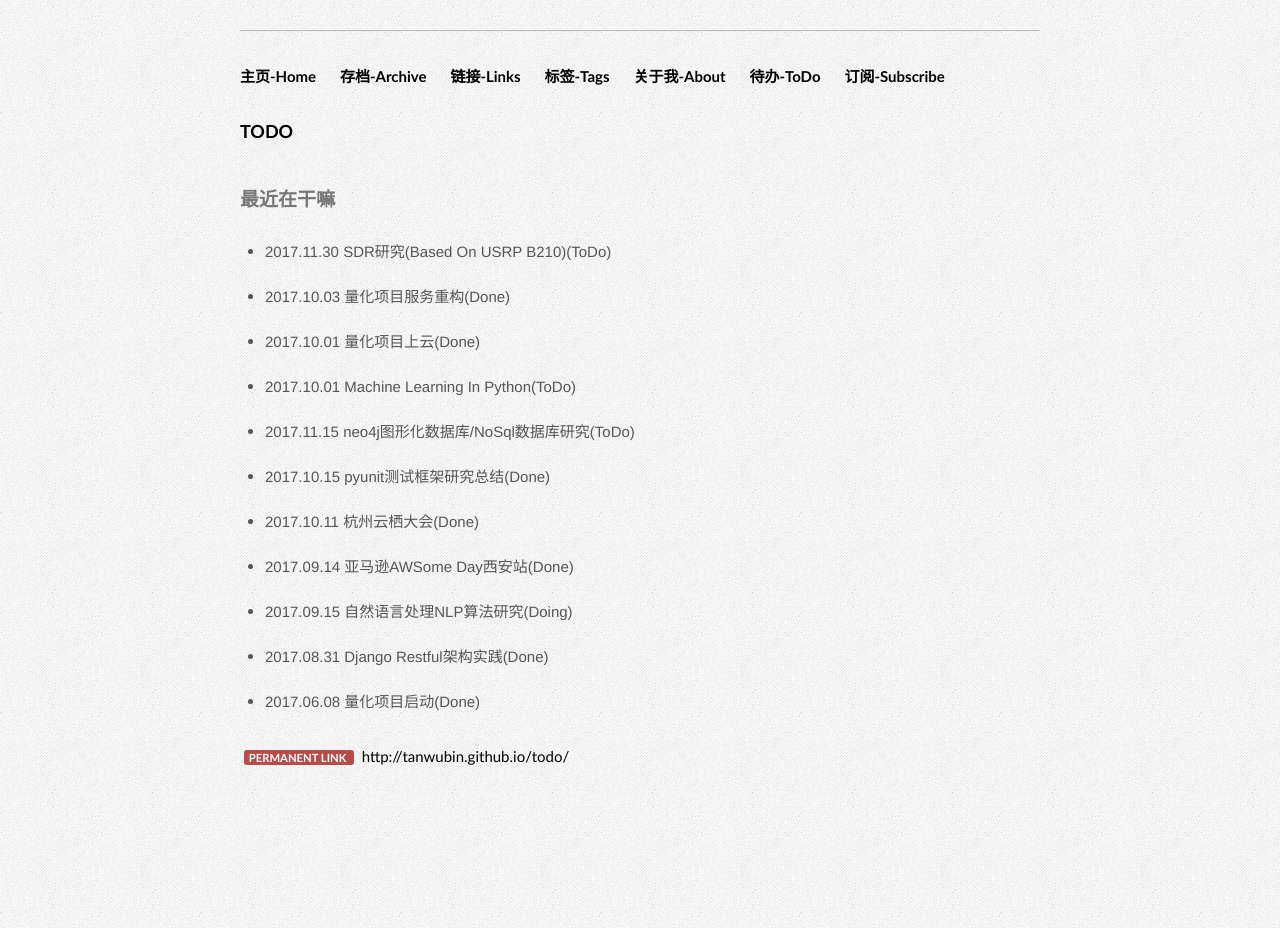
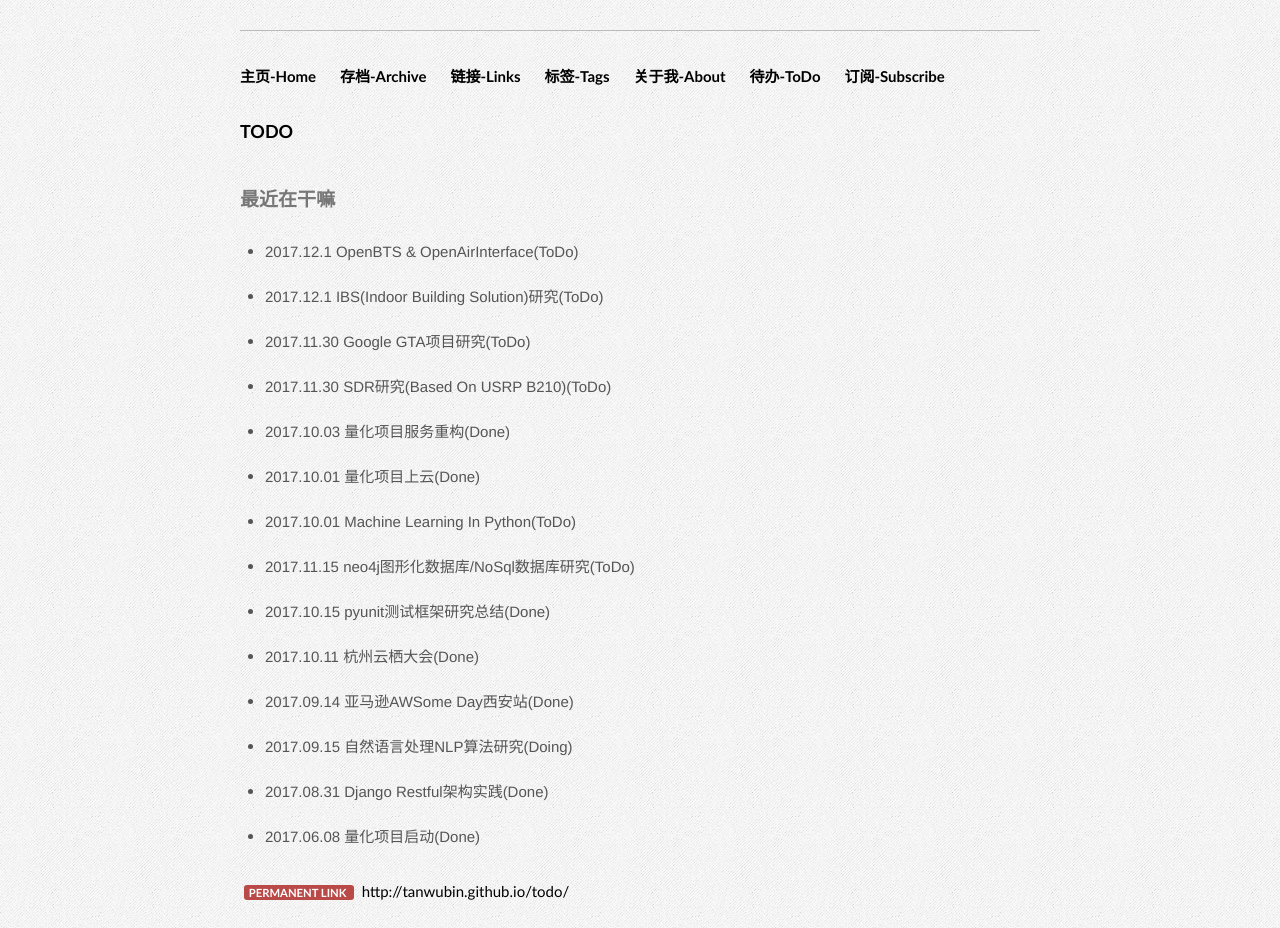
Before and after one commit to fk1091889767/tanwubin.github.io, a Jekyll site: the page built from todo.md, in a window 1280 px wide. Built offline with Jekyll 4.4.1, drawn with Linux system fonts in a browser that asks for light colours.

Commit message:
update todo

```diff
--- a/todo.md
+++ b/todo.md
@@ -6,6 +6,12 @@ permalink: /todo/
 
 
 ## 最近在干嘛 #
+
+- 2017.12.1 OpenBTS & OpenAirInterface(ToDo)
+
+- 2017.12.1 IBS(Indoor Building Solution)研究(ToDo)
+
+- 2017.11.30 Google GTA项目研究(ToDo)
 
 - 2017.11.30 SDR研究(Based On USRP B210)(ToDo)
 
```
